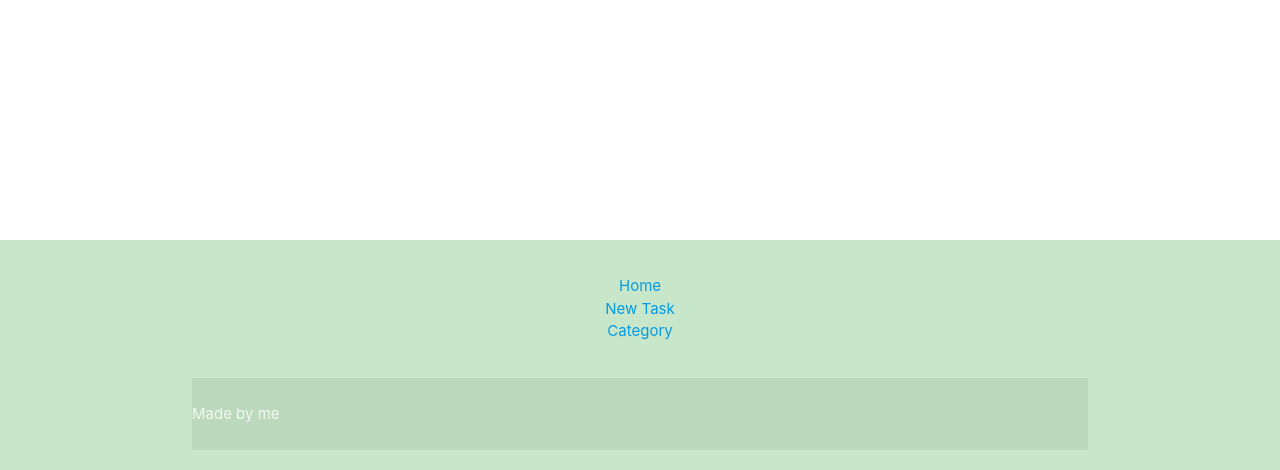
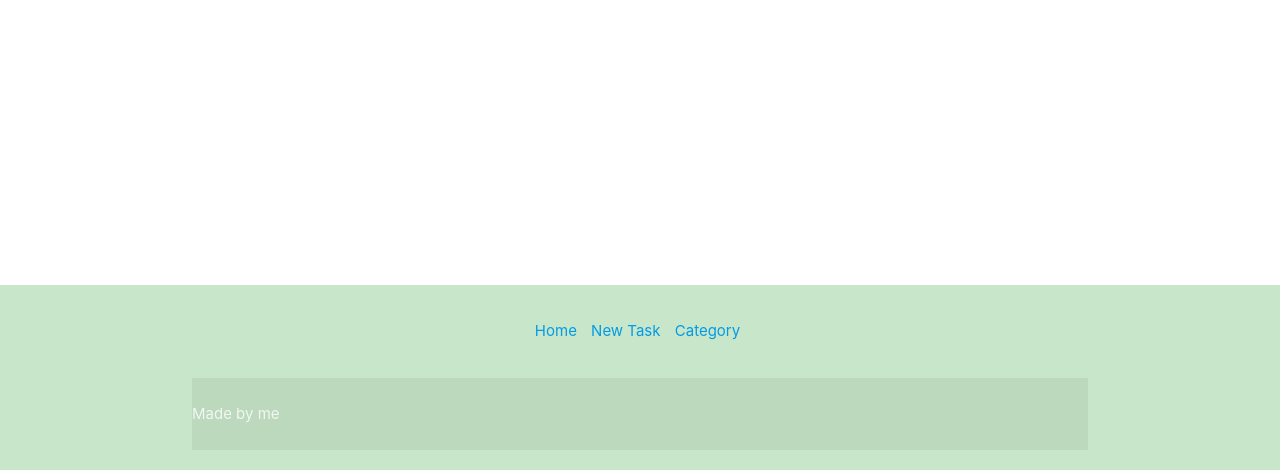
Before and after one commit to alcl2000/task-planner, a Flask app: page / in a window 1280 px wide. Shown: the part 330-800 px from the top of the page. Run offline with Flask 2, Linux system fonts and the light colour scheme.

Commit message:
style: inline styling for footerlinks

```diff
--- a/taskmanager/static/css/style.css
+++ b/taskmanager/static/css/style.css
@@ -7,3 +7,13 @@ body {
   main {
     flex: 1 0 auto;
   }
+  .list-inline {
+    padding-left: 0;
+    margin-left: -5px;
+    list-style: none;
+  }
+  .list-inline > li {
+    display: inline-block;
+    padding-right: 5px;
+    padding-left: 5px;
+  }
```
